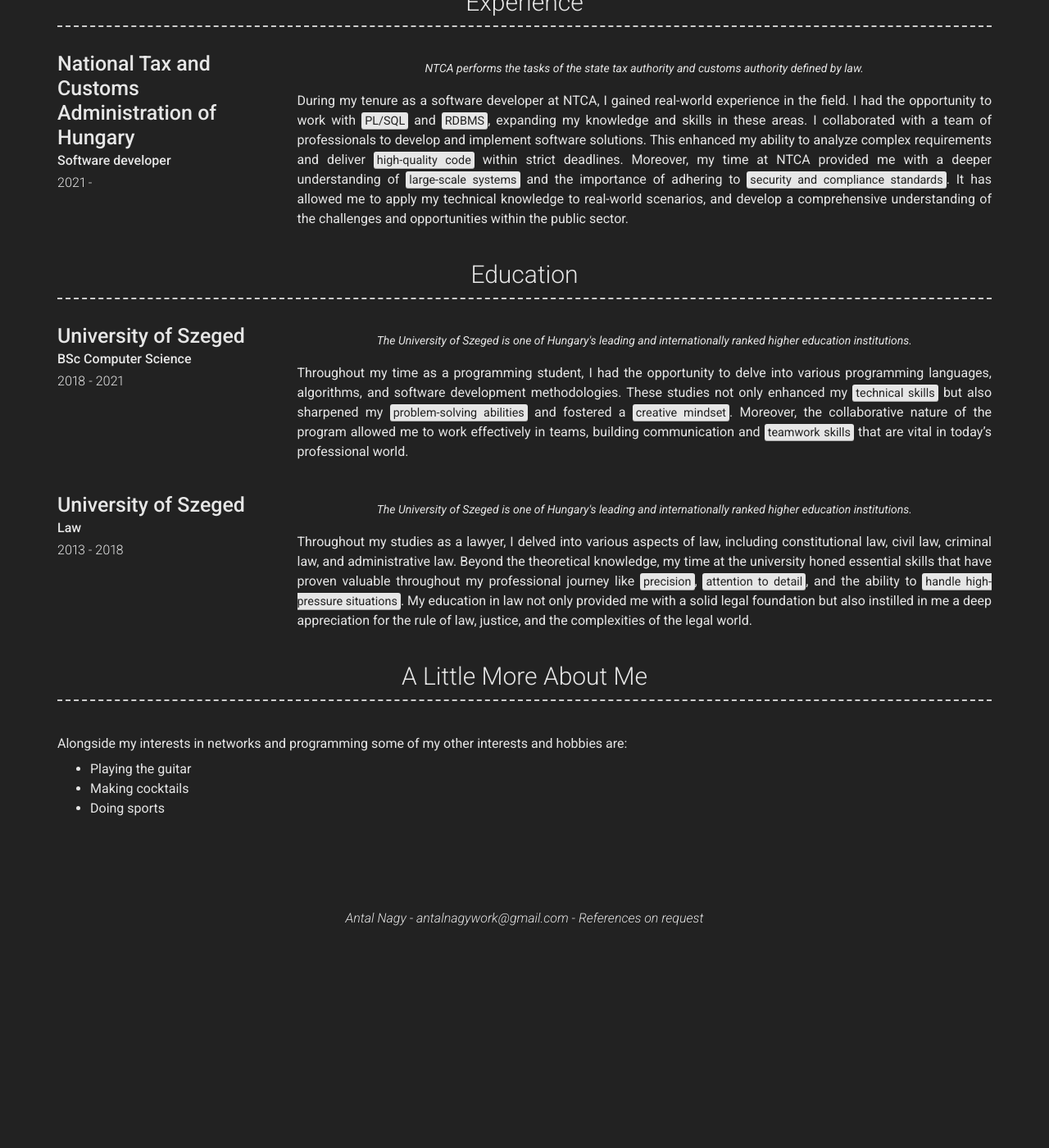
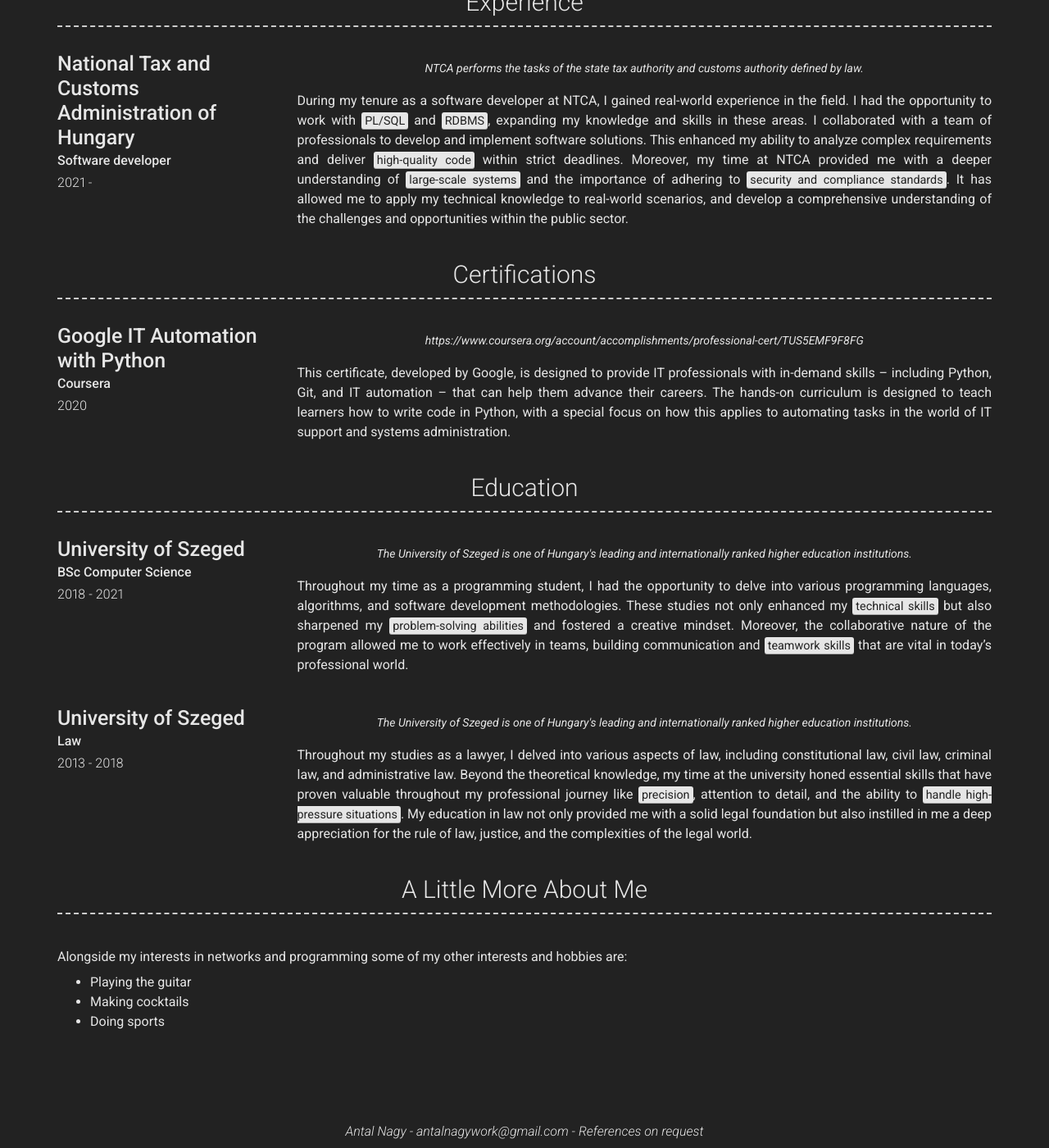
Before and after one commit to nagyantal9312/nagyantal9312.github.io, a Jekyll site: the page built from index.md, in a window 1280 px wide and 1400 px high, scrolled down 908 px. Shown: the whole window at 82% size. Built offline with Jekyll 4.4.1, drawn with Linux system fonts in a browser that asks for light colours; nearby versions of some CDN libraries; before the commit the page ends 2048 px from its top, so only the background shows below that.

Commit message:
add certificates

```diff
--- a/_config.yml
+++ b/_config.yml
@@ -102,6 +102,18 @@ content:
         description: |
           During my tenure as a software developer at NTCA, I gained real-world experience in the field. I had the opportunity to work with <mark>PL/SQL</mark> and <mark>RDBMS</mark>, expanding my knowledge and skills in these areas. I collaborated with a team of professionals to develop and implement software solutions. This enhanced my ability to analyze complex requirements and deliver <mark>high-quality code</mark> within strict deadlines. Moreover, my time at NTCA provided me with a deeper understanding of <mark>large-scale systems</mark> and the importance of adhering to <mark>security and compliance standards</mark>. It has allowed me to apply my technical knowledge to real-world scenarios, and develop a comprehensive understanding of the challenges and opportunities within the public sector.
 
+  - title: Certifications
+    layout: list
+    content:
+      - layout: left
+        title: Google IT Automation with Python
+        caption: 2020
+        sub_title: Coursera
+        quote: >
+          https://www.coursera.org/account/accomplishments/professional-cert/TUS5EMF9F8FG
+        description: |
+          This certificate, developed by Google, is designed to provide IT professionals with in-demand skills -- including Python, Git, and IT automation -- that can help them advance their careers. The hands-on curriculum is designed to teach learners how to write code in Python, with a special focus on how this applies to automating tasks in the world of IT support and systems administration.
+
   - title: Education # Title for the section
     layout: list # Type of content section (list/text)
     content:
@@ -112,7 +124,7 @@ content:
         quote: >
           The University of Szeged is one of Hungary's leading and internationally ranked higher education institutions.
         description: | # this will include new lines to allow paragraphs
-          Throughout my time as a programming student, I had the opportunity to delve into various programming languages, algorithms, and software development methodologies. These studies not only enhanced my <mark>technical skills</mark> but also sharpened my <mark>problem-solving abilities</mark> and fostered a <mark>creative mindset</mark>. Moreover, the collaborative nature of the program allowed me to work effectively in teams, building communication and <mark>teamwork skills</mark> that are vital in today's professional world.
+          Throughout my time as a programming student, I had the opportunity to delve into various programming languages, algorithms, and software development methodologies. These studies not only enhanced my <mark>technical skills</mark> but also sharpened my <mark>problem-solving abilities</mark> and fostered a creative mindset. Moreover, the collaborative nature of the program allowed me to work effectively in teams, building communication and <mark>teamwork skills</mark> that are vital in today's professional world.
 
       - layout: left
         title: University of Szeged
@@ -121,7 +133,7 @@ content:
         quote: >
           The University of Szeged is one of Hungary's leading and internationally ranked higher education institutions.
         description: | # this will include new lines to allow paragraphs
-          Throughout my studies as a lawyer, I delved into various aspects of law, including constitutional law, civil law, criminal law, and administrative law. Beyond the theoretical knowledge, my time at the university honed essential skills that have proven valuable throughout my professional journey like <mark>precision</mark>, <mark>attention to detail</mark>, and the ability to <mark>handle high-pressure situations</mark>. My education in law not only provided me with a solid legal foundation but also instilled in me a deep appreciation for the rule of law, justice, and the complexities of the legal world.
+          Throughout my studies as a lawyer, I delved into various aspects of law, including constitutional law, civil law, criminal law, and administrative law. Beyond the theoretical knowledge, my time at the university honed essential skills that have proven valuable throughout my professional journey like <mark>precision</mark>, attention to detail, and the ability to <mark>handle high-pressure situations</mark>. My education in law not only provided me with a solid legal foundation but also instilled in me a deep appreciation for the rule of law, justice, and the complexities of the legal world.
 
   - title: A Little More About Me
     layout: text
```
